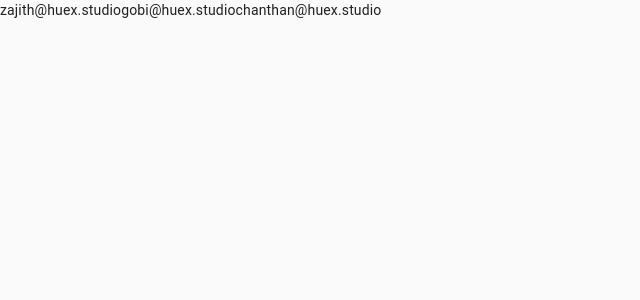
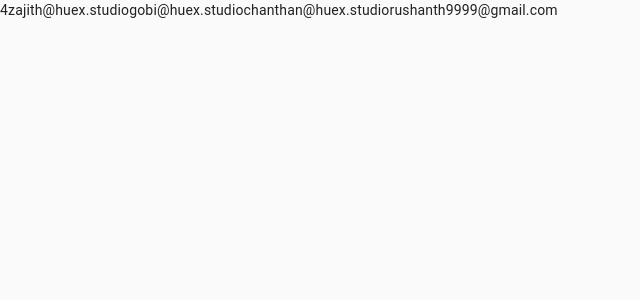
Before and after one commit to rushanthbala/react-route, a React (Create React App) app: page /lodash in a window 1280 px wide. Shown: the top 300 px of the page, without its empty margins (0-640 px from the left). Built offline with nearby package versions, Linux system fonts and the light colour scheme.

Commit message:
Add files via upload

```diff
--- a/src/components/forms/LoginForm.js
+++ b/src/components/forms/LoginForm.js
@@ -47,6 +47,15 @@
     }),
     onSubmit: (values) => {
       console.log(values)
+      //  var title = this.title;
+      // var inputValue = input.value;
+    },
+    handleClick: function() {
+      if (this.refs.myInput !== null) {
+          var input = this.refs.myInput;
+              var inputValue = input.value;
+        alert("Input is", inputValue);
+      }
     },
   });
 
@@ -54,6 +63,7 @@
     <form onSubmit={formik.handleSubmit} className={classes.formCart}>
       <Grid container item xs={12} sm={12} md={12} lg={12}>
         <InputField
+        // ref={(c) => this.title = c}
           id={'email'}
           name={'email'}
           type={'email'}
@@ -64,8 +74,11 @@
           value={formik.values.email}
           getValue={(vaule) => formik.setFieldValue('email', vaule)}
           onBlur={() => formik.setFieldTouched('email')}
+          // onChange={{this.onSubmit}  }
         />
       </Grid>
+      {/* <p> {this.formik.initialValues.email} </p> */}
+
       <Grid container item xs={12} sm={12} md={12} lg={12}>
         <InputField
           id={'password'}
--- a/src/pages/Test.js
+++ b/src/pages/Test.js
@@ -1,5 +1,6 @@
 import React, { Component } from 'react';
-import _ , { divide } from 'lodash';
+import _  from 'lodash';
+import LoginForm from '../components/forms/LoginForm';
 
 class UserNameVadidate extends Component {
     constructor(props) {
@@ -8,10 +9,15 @@
     }
     render() {
      const  UserNamesEmails = ['zajith@huex.studio', 'gobi@huex.studio', 'chanthan@huex.studio']
-
+     var useremail =this.props.email
         return (
             <div>
-                {UserNamesEmails}
+                 {/* {_.push(UserNamesEmails,'welcome')} */}
+                 {UserNamesEmails.push('rushanth9999@gmail.com')}
+                 {UserNamesEmails}
+            {console.log(this.props.email)}
+            {console.log(this.props.values)}
+
             </div>
          );
     }
--- a/src/pages/UserName.js
+++ b/src/pages/UserName.js
@@ -54,7 +54,6 @@
          data in various graphical forms for better understanding and rational decision making."
       >
         <div className={classes.cart}>
-          {/* <img src={logo} alt="logo" className={classes.logo} /> */}
           <h1  className={classes.header} >Complete your account</h1>
           <UserNameForm initialValues={initialValues} />
         </div>
```
Also changed, not shown: 2 other files (tests, documents, lock files or other folders).
